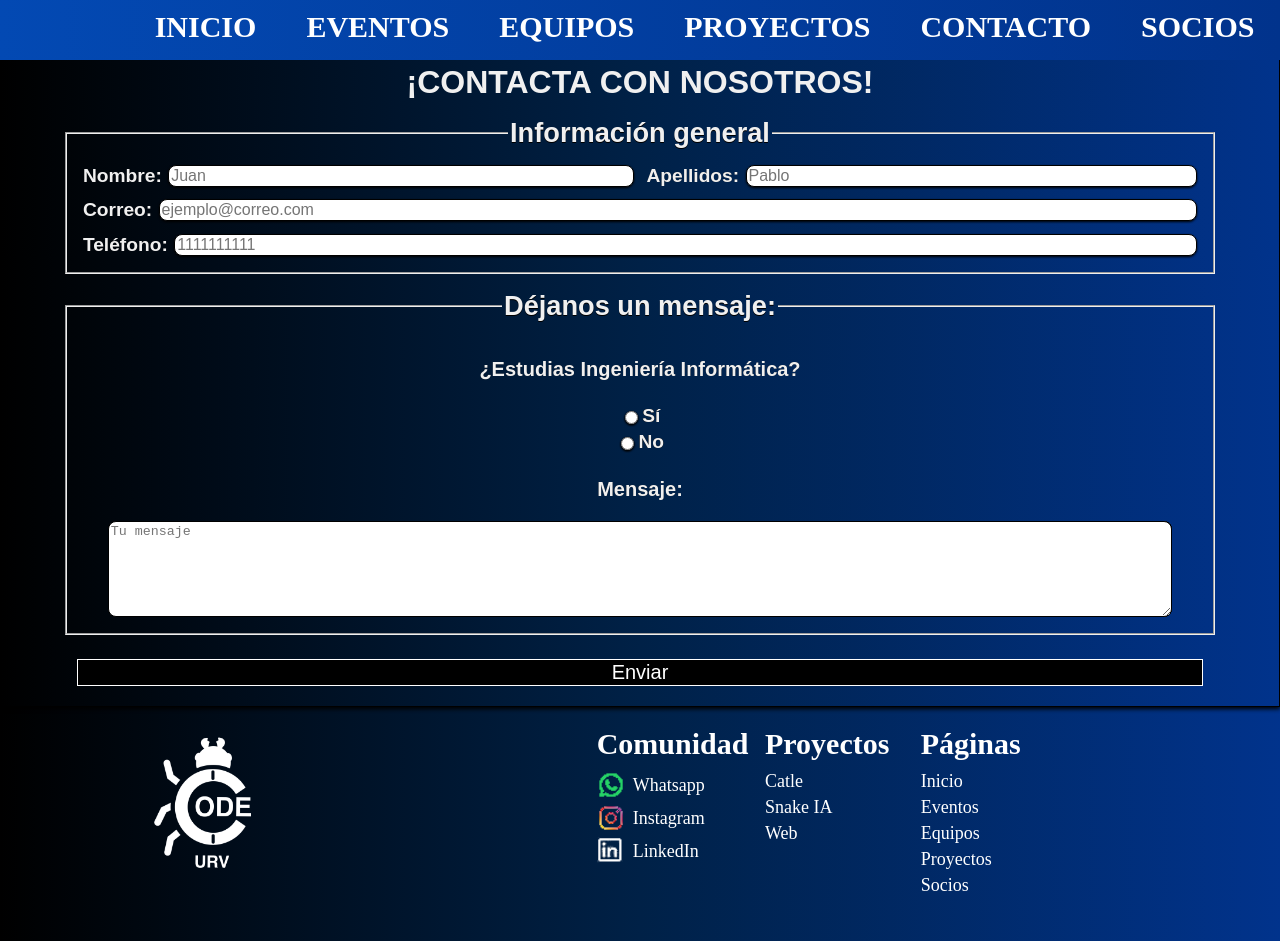
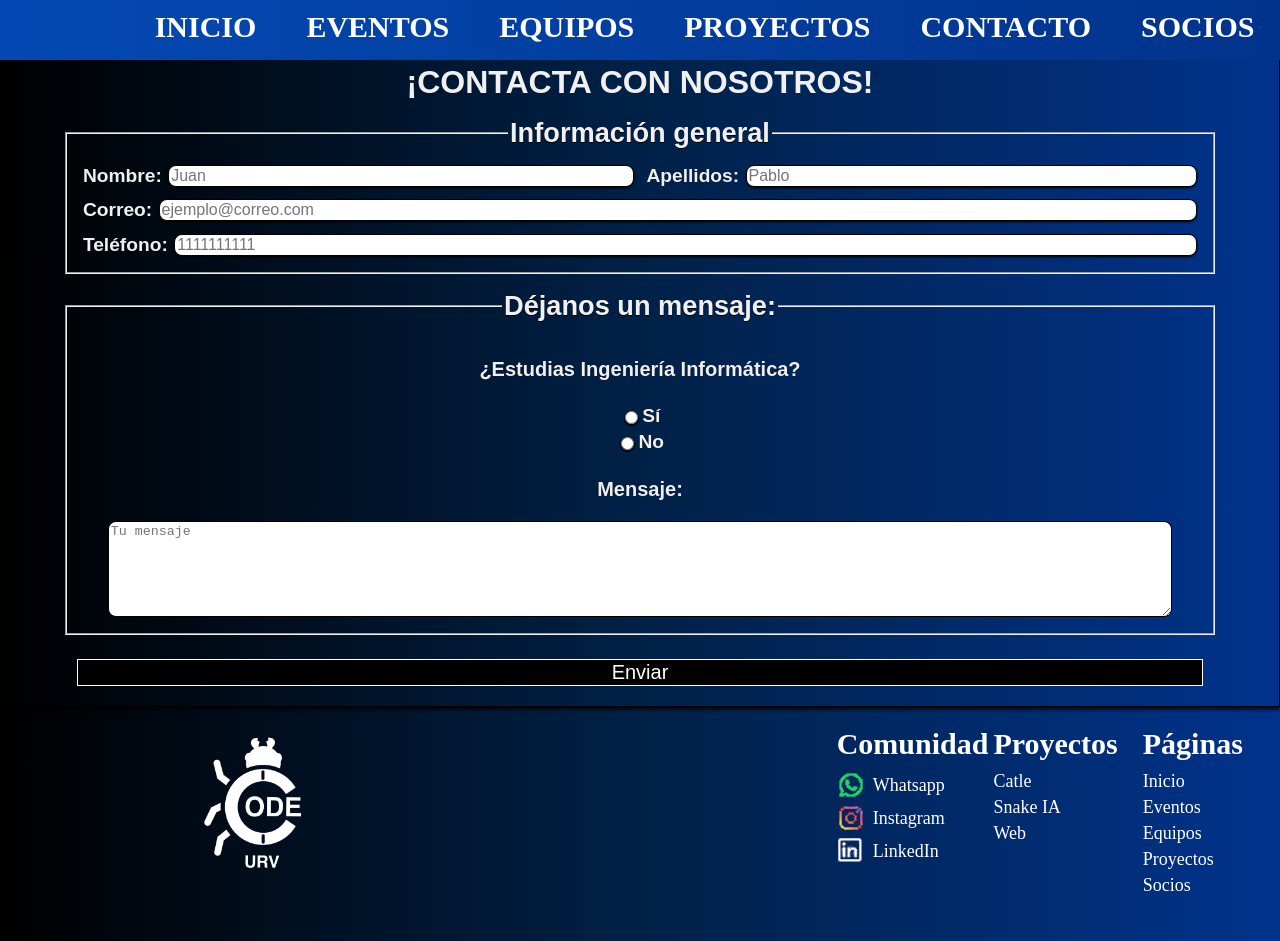
Before and after one commit to IvanCarayol/Web_Asociacion_CodeURV, a React (Vite) app in the folder web_codeurv/: page /contacto in a window 1280 px wide. Built offline with nearby package versions, Linux system fonts and the light colour scheme.

Commit message:
Retoques posicion footer + cambio texto proyecto web

```diff
--- a/web_codeurv/src/components/Proyectos.jsx
+++ b/web_codeurv/src/components/Proyectos.jsx
@@ -62,13 +62,13 @@ function Proyectos() {
                     {/* Texto a la izquierda */}
                     <div className="text-section">
                         <div className="info-grid">
-                            <p><strong>Nombre:</strong> Web Asociación</p>
+                            <p><strong>Nombre:</strong> Web CodeURV</p>
                             <p><strong>Estado:</strong> En progreso</p>
                             <p><strong>Responsables:</strong> Arnau Fàbregas Figueras, Ivan Carayol Rodríguez y Gaizka Alonso Martínez</p>
                             <p className="descripcion"><strong>Descripcion</strong></p>
                         </div>
                         <div className="Webdesc">
-                            <p>💻 Nuestra página web es el corazón digital de nuestra asociación, desarrollada con <strong>React</strong> e impulsada por <strong>HTML</strong>, <strong>CSS</strong> y <strong>JavaScript</strong> para garantizar una experiencia moderna y eficiente.</p>
+                            <p>💻 Nuestra página web es el corazón digital de nuestra asociación, desarrollada con <strong>React</strong> e impulsada por <strong>HTML</strong>, <strong>CSS</strong> y <strong>JavaScript</strong>.</p>
                             <p>🌐 Cada sección ha sido cuidadosamente diseñada para <strong>informar</strong>, <strong>conectar</strong> y <strong>potenciar</strong> a nuestra comunidad, facilitando el acceso a eventos, proyectos y oportunidades de colaboración.</p>
                             <p>📌 Con un diseño intuitivo y adaptable, nuestra web permite que cualquier usuario pueda navegar de forma rápida y sencilla, fortaleciendo nuestra misión de <strong>crecimiento</strong> y <strong>aprendizaje colectivo</strong>.</p>
                             <p>🚀 Más que un sitio, es un punto de encuentro para la <strong>innovación</strong>, la <strong>tecnología</strong> y el <strong>desarrollo</strong>, un espacio donde las ideas cobran vida y la comunidad crece unida.</p>
--- a/web_codeurv/src/styles/Footer.css
+++ b/web_codeurv/src/styles/Footer.css
@@ -13,6 +13,7 @@
     display: flex;
     justify-content: center;
     align-items: center;
+    margin-left: 100px
 }
 
 .footer-logo img {
@@ -24,7 +25,7 @@
     justify-content: flex-start; /* Alinea los textos más juntos */
     gap: 5px; /* Reduce la separación entre las secciones */
     padding-left: 10px; /* Opcional, para acercarlas más a la imagen */
-    margin-left: 140px; /* 🔹 Aumentado para alejarlo más de la imagen */
+    margin-left: 380px; /* 🔹 Aumentado para alejarlo más de la imagen */
 }
 
 .footer-section {
```
